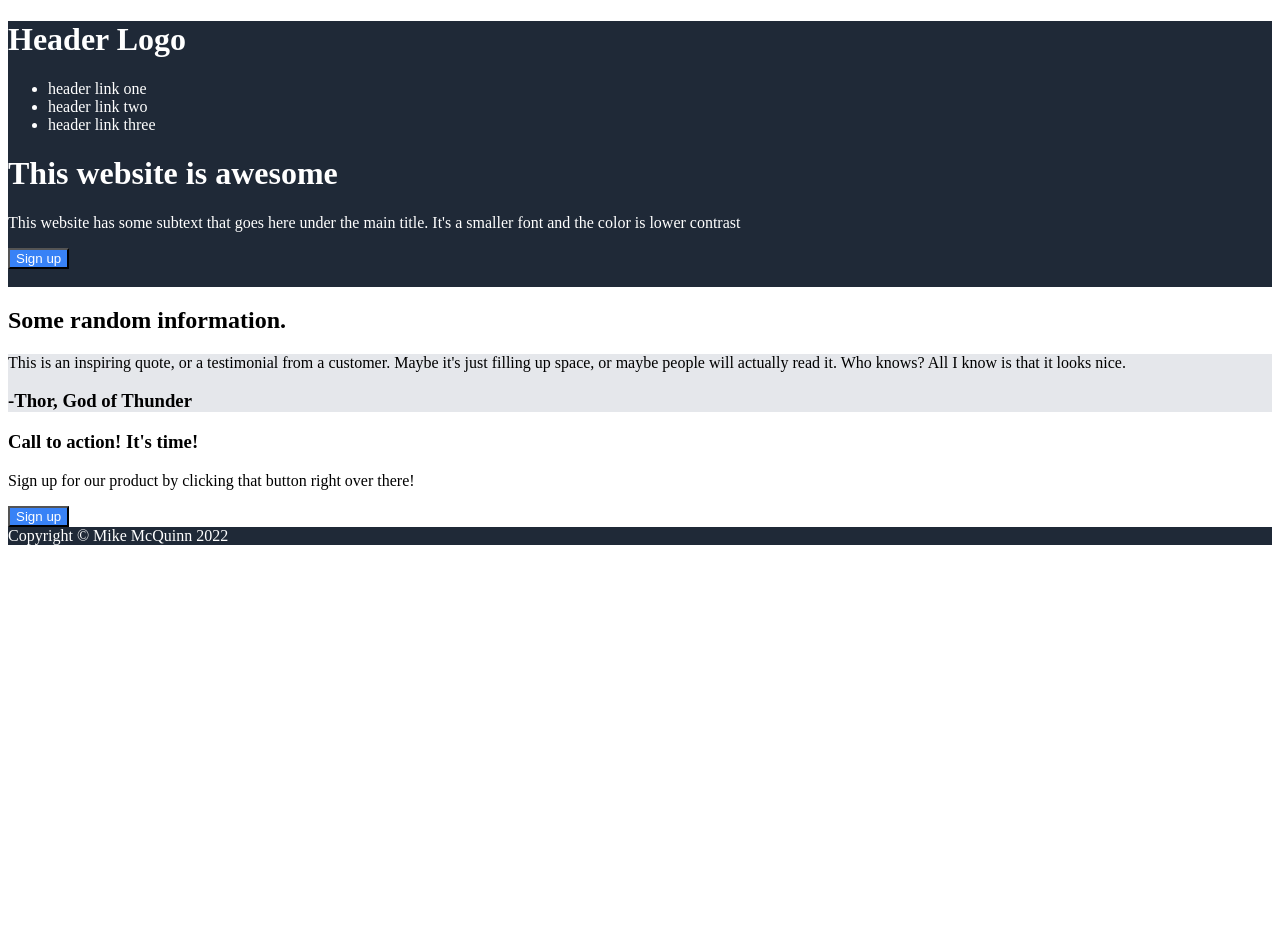
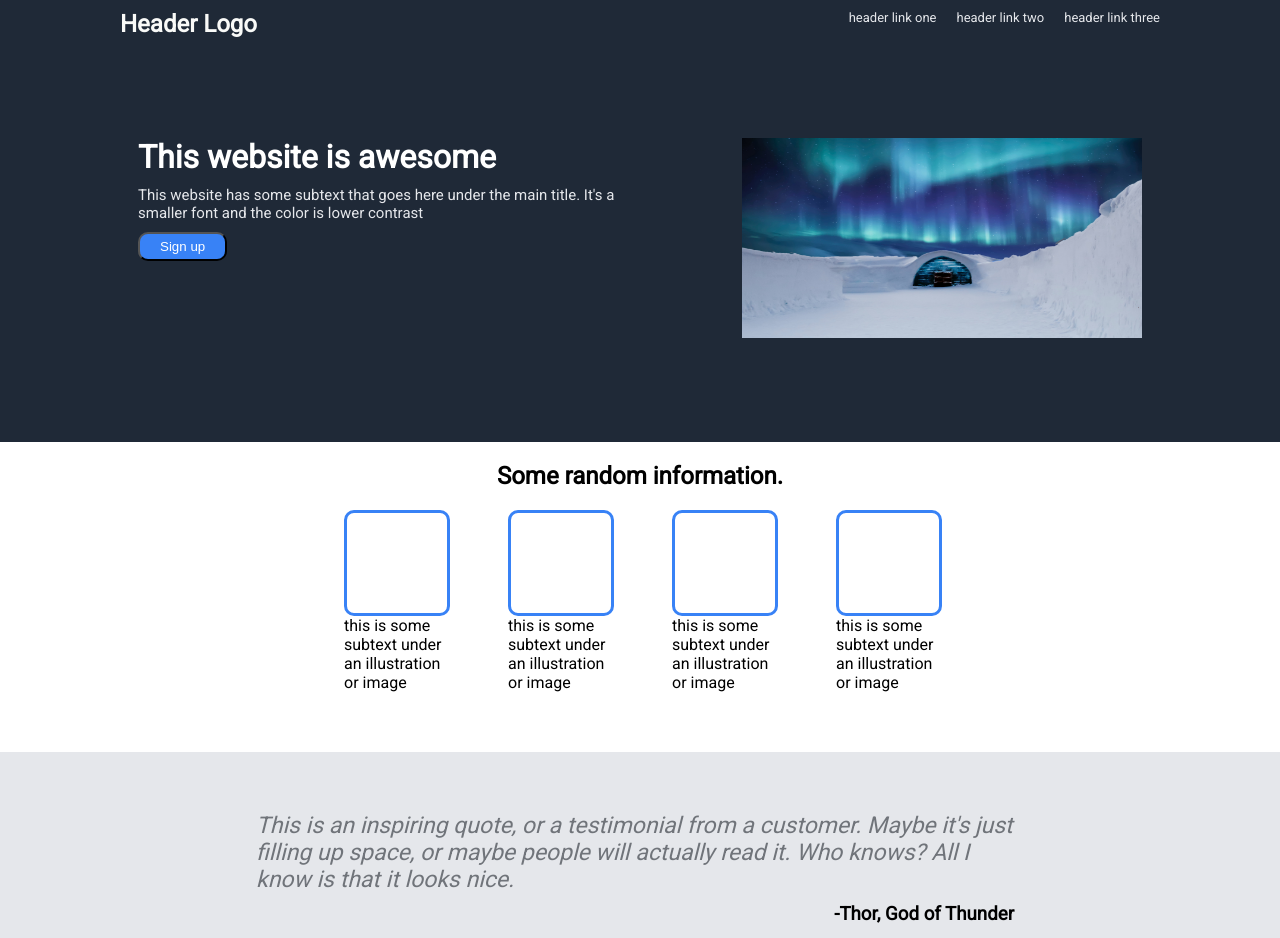
Before and after one commit to miketmcquinn/Landing-Page, a plain HTML site: page index.html in a window 1280 px wide. Shown: the top 938 px of the page. Before the commit the page ends 800 px from the top, so only its background shows below. Drawn offline with Linux system fonts and the light colour scheme.

Commit message:
Finished assignment

```diff
--- a/css/style.css
+++ b/css/style.css
@@ -1,24 +1,164 @@
+@import url('https://fonts.googleapis.com/css2?family=Roboto:wght@400&display=swap');
+
+
+*{
+    margin: 0;
+    padding: ;0
+}
+
+body{
+    font-family: 'Roboto', sans-serif;
+}
+
 .header{
     background-color: #1f2937;
     color: #fff;
+    padding: 0 120px 100px 120px;
+
+}
+
+.header .container{
+    display: flex;
+    justify-content: space-between;
+    padding: 10px 0px 100px 0px;
+}
+
+.header .container h1{
+    font-size: 24px;
+    color: #f9faf8;
+}
+
+.header ul{
+    list-style-type: none;
+    display: flex;
+    gap: 20px;
+    font-size: 13px;
+    color: #e5e7eb;
+}
+
+.navbar a{
+    color: #e5e7eb;
+    text-decoration: none;
+}
+
+.navbar a:hover{
+    color: #fff;
+}
+
+.header p{
+    color: #e5e7eb;
+    font-size: 15px;
+    padding-top: 10px;
 }
 
 .header button{
     background-color: #3882f6;
     color: #fff;
+    padding: 5px 20px;
+    margin-top: 10px;
+    border-radius: 10px;
+}
+
+.header button:hover{
+    background-color: #fff;
+    color: #3882f6
+}
+
+.hero{
+    display: flex;
+    justify-content: center;
+    gap: 10%;
+}
+
+.hero .header-left{
+    max-width: 500px;
+}
+
+.hero img{
+    width: 400px;
+    height: 200px;
+}
+
+.info{
+    padding-bottom: 60px;
+}
+
+.info h2{
+    text-align: center;
+    padding: 20px;
+}
+
+.info .container{
+    display: flex;
+    justify-content: center;
+    gap: 5%;
+}
+
+.piece{
+    width: 100px;
+}
+
+.piece-top{
+    width: 100px;
+    height: 100px;
+    border: solid 3px #3882f6;
+    border-radius: 10px;
 }
 
 .quote{
     background-color: #e5e7eb;
+    padding: 60px 20%;
+}
+
+.quote-text{
+   font-style: italic;
+   font-size: 23px;
+   font-weight: 200;
+   color: #70747a;
+}
+
+.quote h3{
+    text-align: right;
+    padding: 10px;
+}
+
+.action .container{
+    background-color: #3882f6;
+    margin: 60px 15%;
+    color: #fff;
+    padding: 30px 80px;
+    border-radius: 7px;
+    display: flex;
+    justify-content: space-between;
+}
+
+.action h3{
+    font-size: 16px;
+}
+
+.action p{
+    font-size: 12px;
 }
 
 .action button{
     background-color: #3882f6;
     color: #fff;
+    border: solid 2px #fff;
+    padding: 0px 15px;
+    border-radius: 7px;
+}
+
+.action button:hover{
+    background-color: #fff;
+    color: #3882f6;
+
 }
 
 .footer{
     background-color: #1f2937;
     color: #fff;
+    text-align: center;
+    padding: 30px 0px;
+    font-size: 12px;
 
 }
--- a/index.html
+++ b/index.html
@@ -9,13 +9,15 @@
 </head>
 <body>
     <div class="header">
-        <h1>Header Logo</h1>
-        <div class="navbar">
-            <ul>
-                <li>header link one</li>
-                <li>header link two</li>
-                <li>header link three</li>
-            </ul>
+        <div class="container">
+            <h1>Header Logo</h1>
+            <div class="navbar">
+                <ul>
+                    <li><a href="#">header link one</a></li>
+                    <li><a href="#">header link two</a></li>
+                    <li><a href="#">header link three</a></li>
+                </ul>
+            </div>
         </div>
         <div class="hero">
             <div class="header-left">
@@ -24,22 +26,36 @@
                 <button type="button">Sign up</button>
             </div>
             <div class="header-right">
-                <img>
+                <img src="images/img1.jpg">
             </div>
         </div>
     </div>
     <div class="info">
         <h2>Some random information.</h2>
         <div class="container">
-            <div class="piece"></div>
-            <div class="piece"></div>
-            <div class="piece"></div>
-            <div class="piece"></div>
+            <div class="piece">
+                <div class="piece-top"></div>
+                <p>this is some subtext under an illustration or image</p>
+            </div>
+            <div class="piece">
+                <div class="piece-top"></div>
+                <p>this is some subtext under an illustration or image</p>
+            </div>
+            <div class="piece">
+                <div class="piece-top"></div>
+                <p>this is some subtext under an illustration or image</p>
+            </div>
+            <div class="piece">
+                <div class="piece-top"></div>
+                <p>this is some subtext under an illustration or image</p>
+            </div>
         </div>
     </div>
     <div class="quote">
-        <p class="quote">This is an inspiring quote, or a testimonial from a customer. Maybe it's just filling up space, or maybe people will actually read it. Who knows? All I know is that it looks nice.</p>
-        <h3 class="author">-Thor, God of Thunder</h3>
+        <div class="container">
+            <p class="quote-text">This is an inspiring quote, or a testimonial from a customer. Maybe it's just filling up space, or maybe people will actually read it. Who knows? All I know is that it looks nice.</p>
+            <h3 class="author">-Thor, God of Thunder</h3>
+        </div>
     </div>
     <div class="action">
         <div class="container">
```
Also changed, not shown: images/img1.jpg (added).
